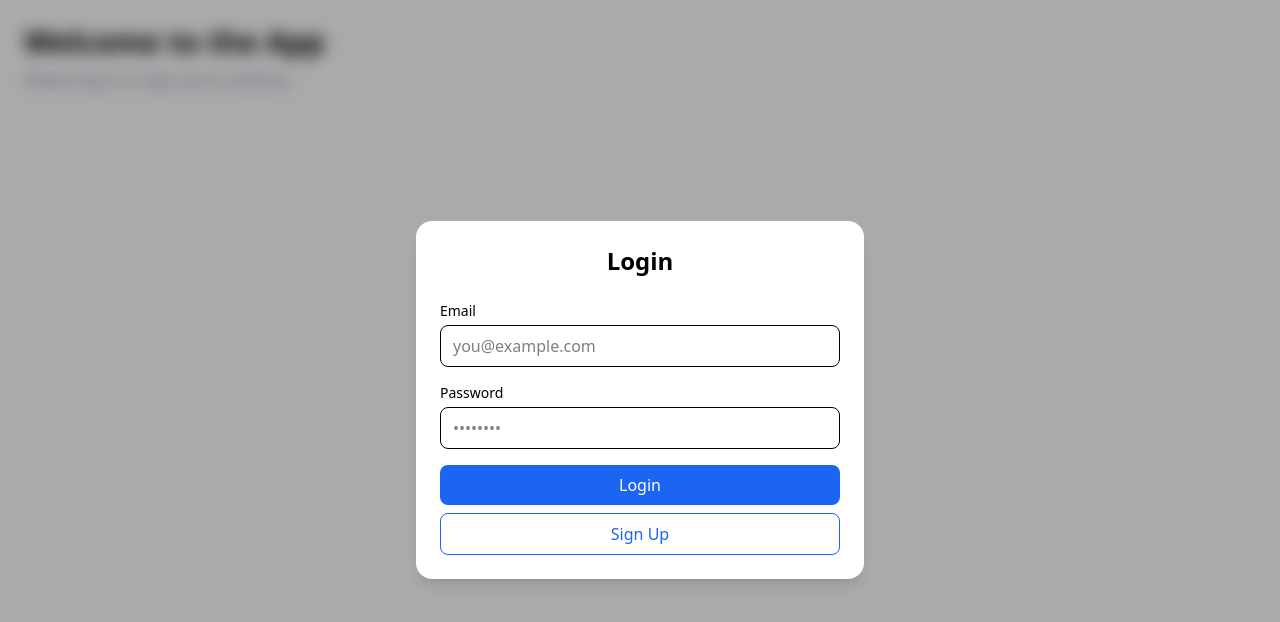
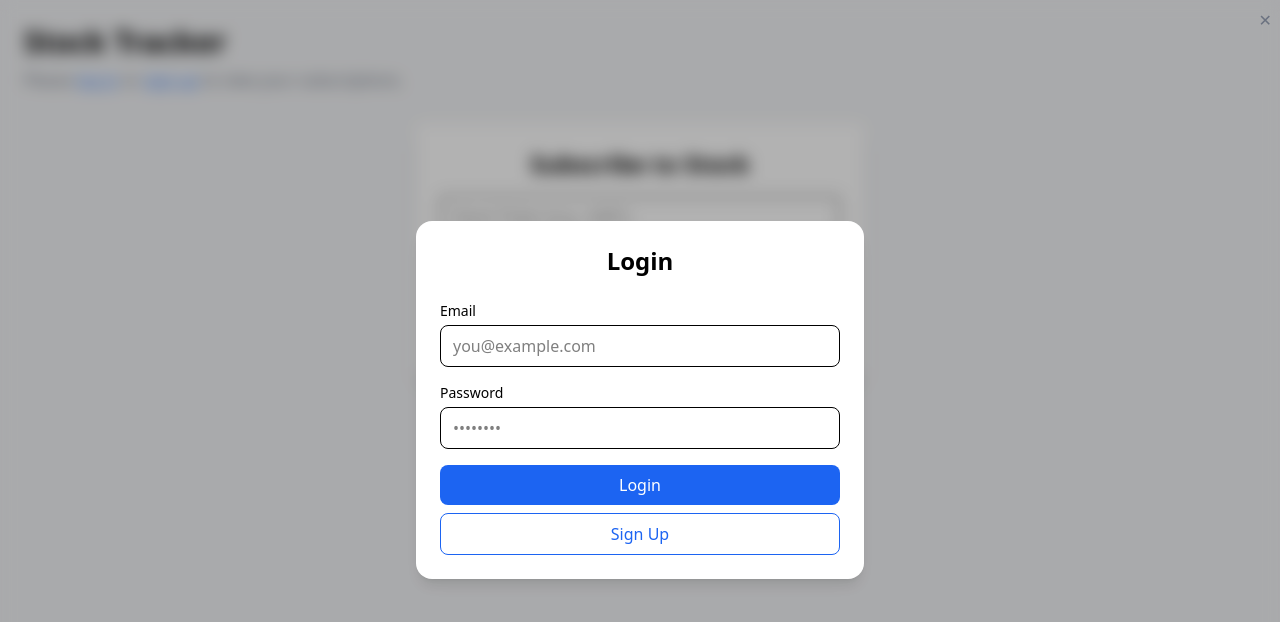
Before and after one commit to blacheo/hextom-send-stock-price, a React (Vite) app in the folder frontend/: page / in a window 1280 px wide. Shown: the top 622 px of the page. Built offline with nearby package versions, Linux system fonts and the light colour scheme.

Commit message:
fixed subscription ui

```diff
--- a/frontend/src/App.jsx
+++ b/frontend/src/App.jsx
@@ -1,11 +1,12 @@
 import { useState, createContext } from "react";
-import { LoginOverlay } from "./components/LoginOverlay";
+import { LoginOverlay, SignupOverlay } from "./components/LoginOverlay";
+import StockSubscription from "./components/StockSubscription";
 
 export const SetShowLogSignUpPopupContext = createContext();
 export default function App() {
   const [isLoggedIn, setIsLoggedIn] = useState(false);
   const [userEmail, setUserEmail] = useState("");
-  const [authMode, setAuthMode] = useState("login"); // "login" or "signup"
+  const [authMode, setAuthMode] = useState("login"); // "login" or "signup" or "none"
 
   const handleLogin = (email) => {
     setUserEmail(email);
@@ -21,19 +22,27 @@ export default function App() {
     <div className="min-h-screen min-w-screen bg-gray-100 p-6">
       {/* Overlays */}
       {!isLoggedIn && authMode === "login" && (
-        <LoginOverlay onLogin={handleLogin} onSwitchToSignup={() => setAuthMode("signup")} />
+        <LoginOverlay onLogin={handleLogin} onSwitchToSignup={() => setAuthMode("signup") } dismiss={() => setAuthMode("none")} />
       )}
       {!isLoggedIn && authMode === "signup" && (
-        <SignupOverlay onSignup={handleSignup} onSwitchToLogin={() => setAuthMode("login")} />
+        <SignupOverlay onSignup={handleSignup} onSwitchToLogin={() => setAuthMode("login")} dismiss={() => setAuthMode("none")} />
       )}
 
       {/* Main content */}
-      <h1 className="text-3xl font-bold">Welcome to the App</h1>
+      <h1 className="text-3xl font-bold">Stock Tracker</h1>
       {isLoggedIn ? (
         <p className="mt-2 text-gray-700">Logged in as {userEmail}</p>
       ) : (
-        <p className="mt-2 text-gray-500">Please log in or sign up to continue.</p>
+        <p className="mt-2 text-gray-500">Please{" "}
+        <span className="text-blue-500 underline cursor-pointer" onClick={() => setAuthMode("login")}>
+          log in</span>
+          {" "}
+           or
+           {" "}
+           <span className="text-blue-500 underline cursor-pointer" onClick={() => setAuthMode("signup")}>sign up</span> to view your subscriptions.</p>
       )}
+
+      <StockSubscription/>
     </div>
   );
 }
--- a/frontend/src/components/LoginOverlay.jsx
+++ b/frontend/src/components/LoginOverlay.jsx
@@ -11,7 +11,7 @@ const API = axios.create({
 })
 
 // Login Overlay
-export function LoginOverlay({ onLogin, onSwitchToSignup }) {
+export function LoginOverlay({ onLogin, onSwitchToSignup, dismiss }) {
   const {
     register,
     handleSubmit,
@@ -48,6 +48,12 @@ export function LoginOverlay({ onLogin, onSwitchToSignup }) {
   return (
     <div className="fixed inset-0 bg-black/30 backdrop-blur-sm bg-opacity-50 flex items-center justify-center z-50">
       <div className="bg-white rounded-2xl shadow-lg w-full max-w-md p-6">
+        <button
+          onClick={dismiss}
+          className="absolute top-2 right-2 text-gray-500 hover:text-gray-700"
+        >
+          ✕
+        </button>
         <h2 className="text-2xl font-semibold text-center mb-6">Login</h2>
 
         <form onSubmit={handleSubmit(onSubmit)} className="space-y-4">
@@ -116,7 +122,7 @@ export function LoginOverlay({ onLogin, onSwitchToSignup }) {
 }
 
 // Signup Overlay
-function SignupOverlay({ onSignup, onSwitchToLogin }) {
+export function SignupOverlay({ onSignup, onSwitchToLogin }) {
   const {
     register,
     handleSubmit,
@@ -130,7 +136,7 @@ function SignupOverlay({ onSignup, onSwitchToLogin }) {
   };
 
   return (
-    <div className="fixed inset-0 bg-black bg-opacity-50 flex items-center justify-center z-50">
+    <div className="fixed inset-0 bg-black/30 backdrop-blur-sm bg-opacity-50 flex items-center justify-center z-50">
       <div className="bg-white rounded-2xl shadow-lg w-full max-w-md p-6">
         <h2 className="text-2xl font-semibold text-center mb-6">Sign Up</h2>
 
--- /dev/null
+++ b/frontend/src/components/StockSubscription.jsx
@@ -0,0 +1,80 @@
+import { useState } from "react";
+import { useForm } from "react-hook-form";
+import axios from "axios";
+
+export default function StockSubscription() {
+  const { register, handleSubmit, formState: { errors }, reset } = useForm();
+  const [message, setMessage] = useState("");
+  const [error, setError] = useState("");
+
+  const API = axios.create({
+    baseURL: "http://127.0.0.1:8000/api",
+    withCredentials: true,
+    headers: { "Content-Type": "application/json" },
+  });
+
+  const onSubmit = async (data) => {
+    setMessage("");
+    setError("");
+
+    try {
+      await API.post("/subscriptions/", {
+        ticker: data.ticker.toUpperCase(),
+        email: data.email,
+      });
+      setMessage("Subscription created successfully!");
+      reset();
+    } catch (err) {
+      setError("Failed to create subscription. Try again.");
+    }
+  };
+
+  return (
+    <div className="max-w-md mx-auto mt-8 p-6 bg-white shadow-lg rounded-lg">
+      <h2 className="text-2xl font-bold mb-4 text-center">Subscribe to Stock</h2>
+
+      <form onSubmit={handleSubmit(onSubmit)} className="flex flex-col gap-4">
+        {/* Stock Ticker Input */}
+        <input
+          type="text"
+          placeholder="Stock Ticker (e.g., AAPL)"
+          {...register("ticker", {
+            required: "Ticker is required",
+            pattern: {
+              value: /^[A-Z]{1,5}$/,
+              message: "Ticker must be 1-5 uppercase letters",
+            },
+          })}
+          className="border rounded px-3 py-2 focus:outline-none focus:ring-2 focus:ring-blue-500"
+        />
+        {errors.ticker && <div className="text-red-500 text-sm">{errors.ticker.message}</div>}
+
+        {/* Email Input */}
+        <input
+          type="email"
+          placeholder="Email Address"
+          {...register("email", {
+            required: "Email is required",
+            pattern: {
+              value: /^[^\s@]+@[^\s@]+\.[^\s@]+$/,
+              message: "Invalid email address",
+            },
+          })}
+          className="border rounded px-3 py-2 focus:outline-none focus:ring-2 focus:ring-blue-500"
+        />
+        {errors.email && <div className="text-red-500 text-sm">{errors.email.message}</div>}
+
+        {/* Feedback messages */}
+        {error && <div className="text-red-500 text-sm">{error}</div>}
+        {message && <div className="text-green-500 text-sm">{message}</div>}
+
+        <button
+          type="submit"
+          className="bg-blue-500 text-white py-2 rounded hover:bg-blue-600 transition"
+        >
+          Subscribe
+        </button>
+      </form>
+    </div>
+  );
+}
--- a/frontend/src/components/SubCard.jsx
+++ /dev/null
@@ -1,6 +0,0 @@
-export function SubCard() {
-    return (
-        <>
-        </>
-    )
-}
```
